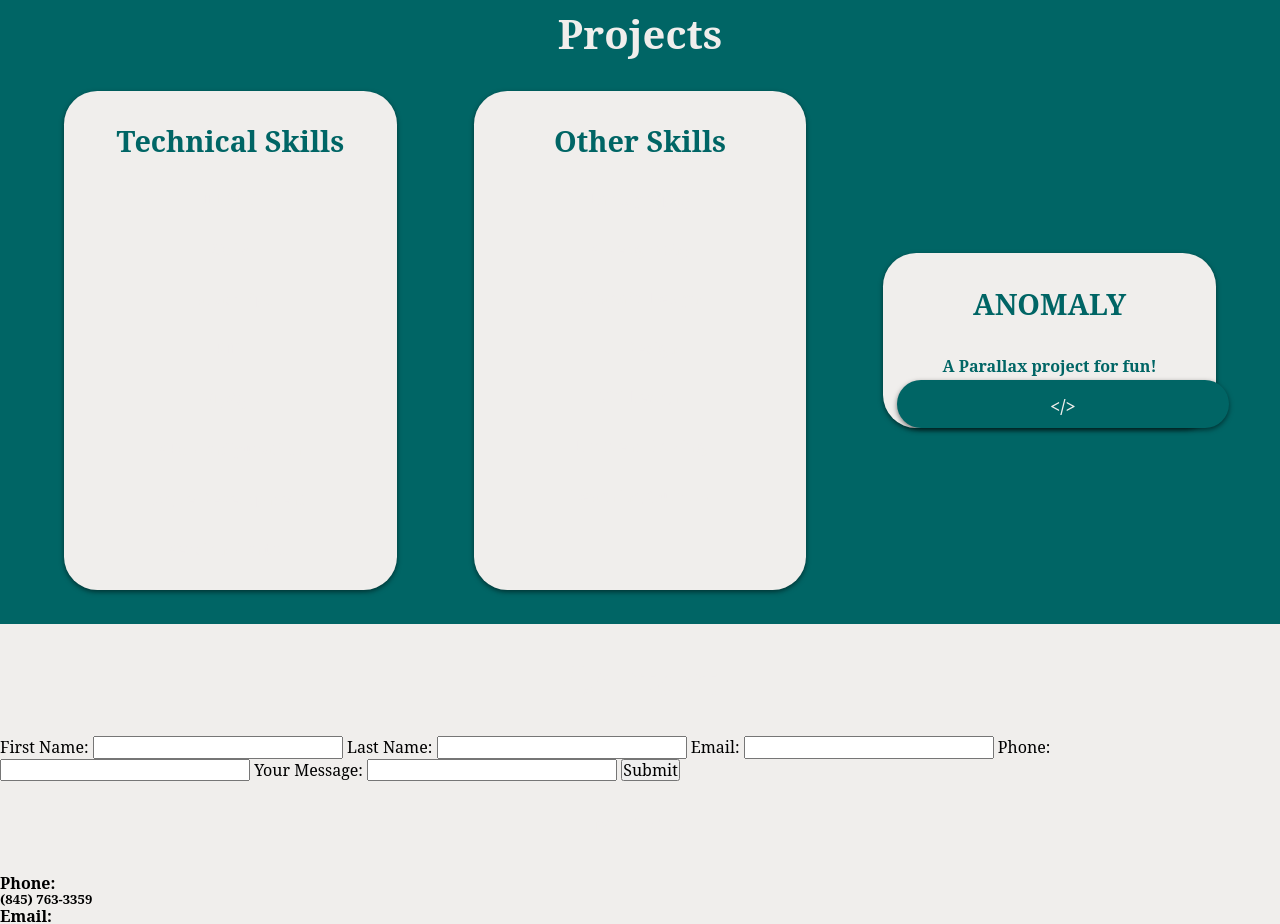
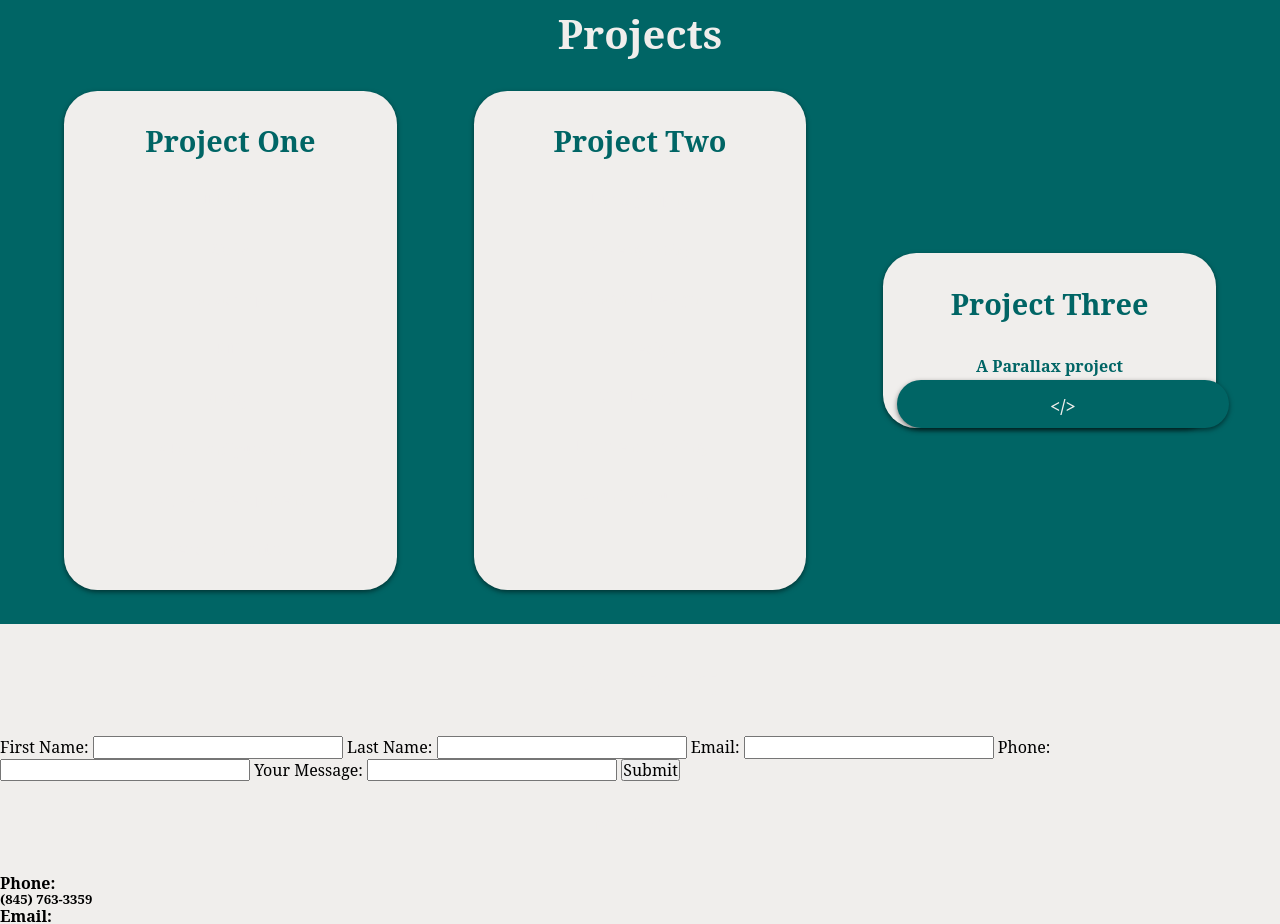
Before and after one commit to Ty-ago/hudsonValleyWebDesigns, a plain HTML site: page index.html in a window 1280 px wide. Shown: the part 2340-3264 px from the top of the page. Drawn offline with Linux system fonts and the light colour scheme.

Commit message:
Content update
headings in the "projects" section were updated.

```diff
--- a/index.html
+++ b/index.html
@@ -285,7 +285,7 @@
 
 					<section class="projectOne">
 
-						<h3 class="technicalHeader projectOneHeader">Technical Skills</h3>
+						<h3 class="technicalHeader projectOneHeader">Project One</h3>
 
 						<ul class="technicalList">
 
@@ -309,7 +309,7 @@
 
 					<section class="projectTwo">
 
-						<h3 class="otherHeader projectTwoHeader">Other Skills</h3>
+						<h3 class="otherHeader projectTwoHeader">Project Two</h3>
 
 						<ul class="otherList">
 
@@ -334,9 +334,9 @@
 
 					<section class="projectThree">
 
-						<h3 class="toolsHeader projectThreeHeader">ANOMALY</h3>
+						<h3 class="toolsHeader projectThreeHeader">Project Three</h3>
 
-						<p class="projectDescription">A Parallax project for fun!</p>
+						<p class="projectDescription">A Parallax project</p>
 
 						<a href="github.com/" class="codeButton">&lt;/&gt;</a>
 
```
